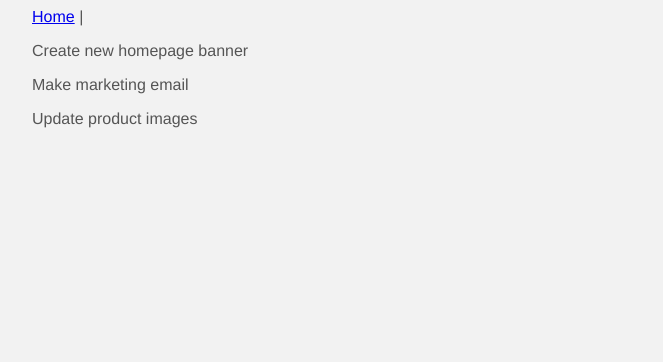
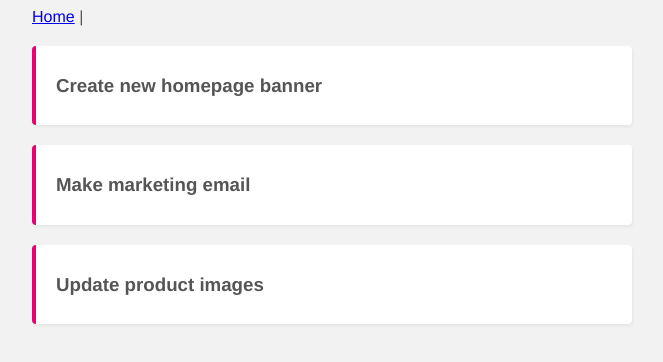
Before and after one commit to Molina-Q/vue-project-planner, a Vue app: page / in a window 1280 px wide. Shown: the top 362 px of the page, without its empty margins (308-971 px from the left). Built offline with nearby package versions, Linux system fonts and the light colour scheme; data requests are answered from the project's data file.

Commit message:
chore: Add SingleProject component to Home.vue

```diff
--- a/src/views/Home.vue
+++ b/src/views/Home.vue
@@ -2,14 +2,15 @@
   <div class="home">
     <div v-if="projects.length">
       <div v-for="project in projects" :key="project.id">
-        <p>{{ project.title }}</p>
+        <SingleProject :project="project" />
       </div>
-
     </div>
   </div>
 </template>
 
 <script>
+import SingleProject from "@/components/SingleProject.vue";
+
 export default {
   name: "Home",
   data() {
@@ -17,7 +18,9 @@ export default {
       projects: [],
     };
   },
-  components: {},
+  components: {
+    SingleProject,
+  },
   mounted() {
     fetch("http://localhost:3000/projects")
       .then((response) => response.json())
```
